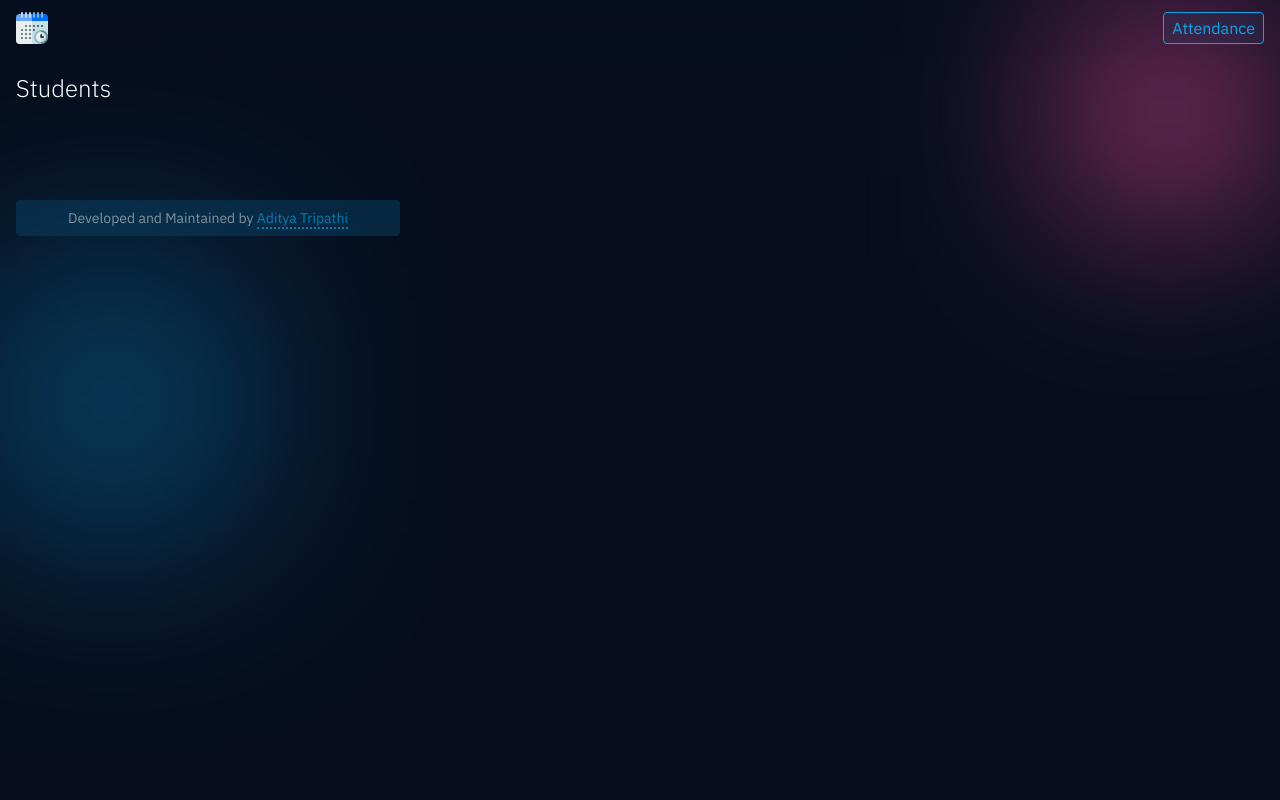
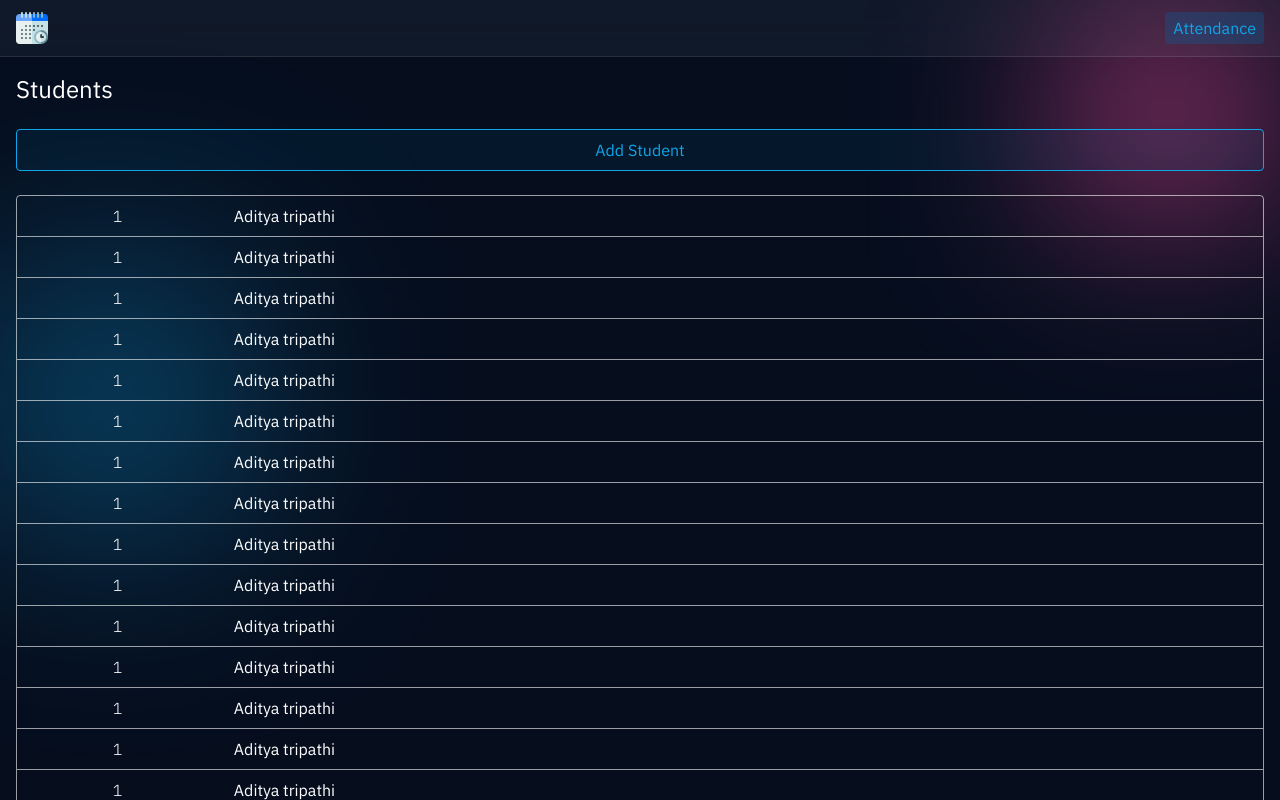
Before and after one commit to addykoder/attendance-helper, a React (Vite) app: page /#/ in a window 1280 px wide. Both pictures are taken after a click on the button "Students". Shown: the top 800 px of the page. Built offline with nearby package versions, Linux system fonts and the light colour scheme.

Commit message:
design changes

```diff
--- a/src/components/Navbar.tsx
+++ b/src/components/Navbar.tsx
@@ -8,11 +8,11 @@ export default function Navbar() {
 
 	return (
 		<>
-			<div className='w-40 h-40 absolute bg-sky-500 left-8 top-80  blur-[120px]'></div>
-			<div className='w-40 h-40 absolute bg-pink-500 top-8 right-8 blur-[100px]'></div>
-			<div className='w-full bg-sky bg-opacity-5 backdrop-blur-md py-3 px-4 flex justify-between'>
+			<div className='w-40 h-40 absolute bg-sky-500 left-8 top-80  blur-[120px] -z-10'></div>
+			<div className='w-40 h-40 absolute bg-pink-500 top-8 right-8 blur-[100px] -z-10'></div>
+			<div className='w-full bg-blue-100 bg-opacity-5 backdrop-blur-lg border-b border-white/10 py-3 px-4 flex justify-between sticky top-0'>
 				<img src='icon512.png' alt='logo' className='w-8 h-8' />
-				<button onClick={() => navigate(redirectString)} className='text-sky-500 border-spacing-2 px-2 py1 border rounded border-sky-500 bg-sky-700 bg-opacity-10'>
+				<button onClick={() => navigate(redirectString)} className='text-sky-500 border-spacing-2 px-2 py1 rounded border-sky-500 bg-sky-700 bg-opacity-30'>
 					{buttonString}
 				</button>
 			</div>
@@ -21,10 +21,11 @@ export default function Navbar() {
 				<Outlet />
 			</div>
 
-			<div className='opacity-70 text-sm bg-sky-900 bg-opacity-60 rounded mx-4 px-2 py-2 m-auto max-w-sm text-center mt-20'>
+			<div className="flex justify-center">
+			<div className='opacity-70 text-sm bg-sky-900 bg-opacity-60 rounded mx-4 px-4 py-2 m-auto max-w-sm text-center mt-20'>
 				<span className='opacity-70'>Developed and Maintained by {' '}</span>
 				<a className='text-sky-500 no-underline border-b-2 border-dotted border-sky-500' href='https://adityatripathi.com'>Aditya Tripathi</a>
-			</div>
+			</div></div>
 		</>
 	);
 }
--- a/src/helper/types.ts
+++ b/src/helper/types.ts
@@ -1,5 +1,5 @@
 
-interface studentsObject{
+export interface studentsObject{
 	name: string;
 	roll: number
 }
--- a/src/pages/StudentList.tsx
+++ b/src/pages/StudentList.tsx
@@ -1,18 +1,56 @@
-import { studentsType } from "../helper/types"
+import { useState } from "react"
+import { studentsObject, studentsType } from "../helper/types"
 import useLocalStorage from "../helper/useLocalStorage"
 
 export default function StudentList() {
 
 	const [students, setStudents] = useLocalStorage<studentsType>('students', [])
-	console.log(students);
+	const [exposed, setExposed] = useState(false)
 
+	const studentss = [
+		{name:'Aditya tripathi', roll:1},
+		{name:'Aditya tripathi', roll:1},
+		{name:'Aditya tripathi', roll:1},
+		{name:'Aditya tripathi', roll:1},
+		{name:'Aditya tripathi', roll:1},
+		{name:'Aditya tripathi', roll:1},
+		{name:'Aditya tripathi', roll:1},
+		{name:'Aditya tripathi', roll:1},
+		{name:'Aditya tripathi', roll:1},
+		{name:'Aditya tripathi', roll:1},
+		{name:'Aditya tripathi', roll:1},
+		{name:'Aditya tripathi', roll:1},
+		{name:'Aditya tripathi', roll:1},
+		{name:'Aditya tripathi', roll:1},
+		{name:'Aditya tripathi', roll:1},
+		{name:'Aditya tripathi', roll:1}
+	]
 
 	return <>
-	<h1 className="text-2xl font-light my-4">Students</h1>
+		<h1 className="text-2xl mt-4">Students</h1>
+		{!exposed ?
+		<button className='text-sky-500 border-spacing-2 px-2 py-2 border rounded border-sky-500 bg-sky-700 bg-opacity-10 w-full my-6' onClick={()=>setExposed(true)}>Add Student</button>
+			:
+			<div className="my-8">
+		<input className="focus:outline-none border-spacing-2 px-2 py-2 border rounded border-sky-500 bg-sky-700 bg-opacity-10 w-full" type="text" placeholder="Name"/>
+		<input className="focus:outline-none border-spacing-2 px-2 py-2 border rounded border-sky-500 bg-sky-700 bg-opacity-10 w-full mt-2" type="number" placeholder="Roll Number"/>
+		<button className="w-full py-2 bg-sky-600 rounded mt-3">
+			Add Student
+		</button>
+		</div>
+		}
 
-		<table>
-			{students.map(s => <tr> <td>{s.name}</td> <td>{s.roll}</td></tr>)}
-		</table>
+		<div className="border rounded border-white/60">
+		<table className="m-auto w-full">
+			{studentss.map(s => <ListItem s={s} />)}
+		</table></div>
 
 	</>
 }
+
+function ListItem({ s }:{s:studentsObject}) {
+	return <tr className="border-b border-white/60 last:border-none hover:bg-sky-700 hover:bg-opacity-20">
+		<td className="px-2 py-2 font-light text-center">{s.roll}</td>
+		<td className="px-4 py-2">{s.name}</td>
+	</tr>
+}
```
